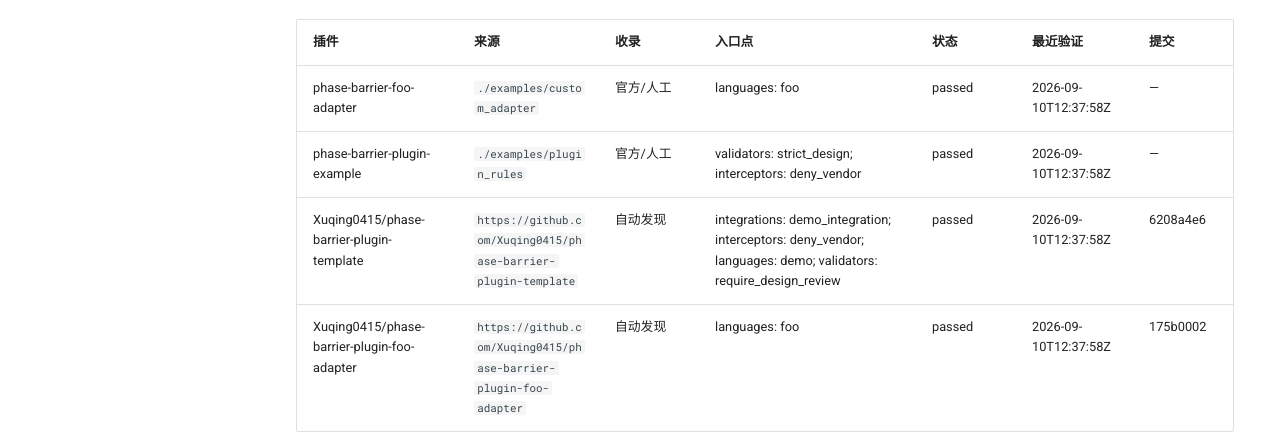
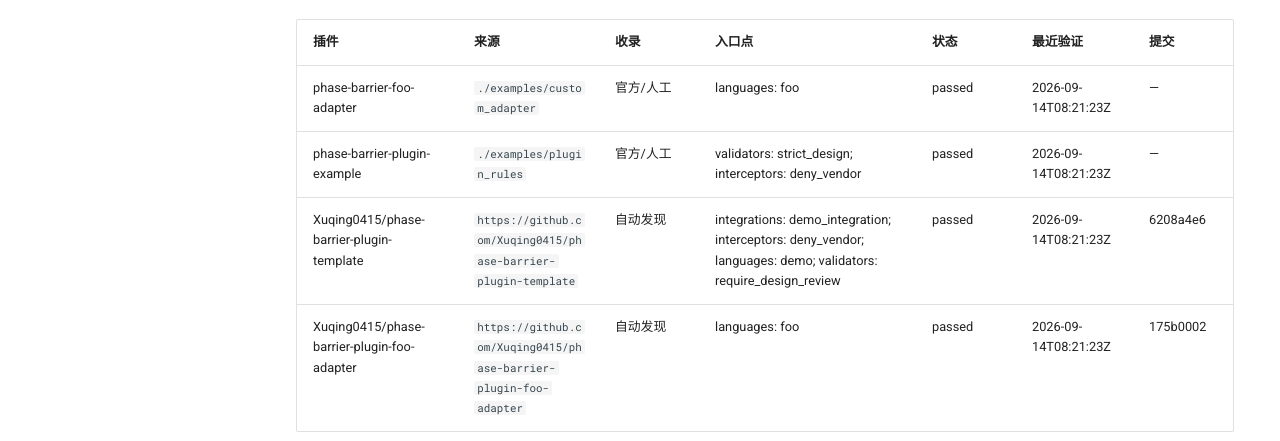
Before and after one commit to Xuqing0415/phase-barrier, an MkDocs documentation site: the page built from docs/plugin-status.md, in a window 1280 px wide and 1345 px high. Shown: the part 469-910 px from the top of the window. Built offline with MkDocs 1.6.1 and Material for MkDocs 9.7.7, drawn with Linux system fonts in a browser that asks for light colours; comment, search, counter and statistics services are not loaded.

Commit message:
chore: update plugin verification status [skip ci]

```diff
--- a/docs/plugin-status.md
+++ b/docs/plugin-status.md
@@ -16,10 +16,10 @@
 <!-- plugins-index:start -->
 | 插件 | 来源 | 收录 | 入口点 | 状态 | 最近验证 | 提交 |
 |------|------|------|--------|------|----------|------|
-| phase-barrier-foo-adapter | `./examples/custom_adapter` | 官方/人工 | languages: foo | passed | 2026-09-10T12:37:58Z | — |
-| phase-barrier-plugin-example | `./examples/plugin_rules` | 官方/人工 | validators: strict_design; interceptors: deny_vendor | passed | 2026-09-10T12:37:58Z | — |
-| Xuqing0415/phase-barrier-plugin-template | `https://github.com/Xuqing0415/phase-barrier-plugin-template` | 自动发现 | integrations: demo_integration; interceptors: deny_vendor; languages: demo; validators: require_design_review | passed | 2026-09-10T12:37:58Z | 6208a4e6 |
-| Xuqing0415/phase-barrier-plugin-foo-adapter | `https://github.com/Xuqing0415/phase-barrier-plugin-foo-adapter` | 自动发现 | languages: foo | passed | 2026-09-10T12:37:58Z | 175b0002 |
+| phase-barrier-foo-adapter | `./examples/custom_adapter` | 官方/人工 | languages: foo | passed | 2026-09-14T08:21:23Z | — |
+| phase-barrier-plugin-example | `./examples/plugin_rules` | 官方/人工 | validators: strict_design; interceptors: deny_vendor | passed | 2026-09-14T08:21:23Z | — |
+| Xuqing0415/phase-barrier-plugin-template | `https://github.com/Xuqing0415/phase-barrier-plugin-template` | 自动发现 | integrations: demo_integration; interceptors: deny_vendor; languages: demo; validators: require_design_review | passed | 2026-09-14T08:21:23Z | 6208a4e6 |
+| Xuqing0415/phase-barrier-plugin-foo-adapter | `https://github.com/Xuqing0415/phase-barrier-plugin-foo-adapter` | 自动发现 | languages: foo | passed | 2026-09-14T08:21:23Z | 175b0002 |
 <!-- plugins-index:end -->
 
 ## 状态说明
```
Also changed, not shown: plugins.json (+4 -4 lines).
